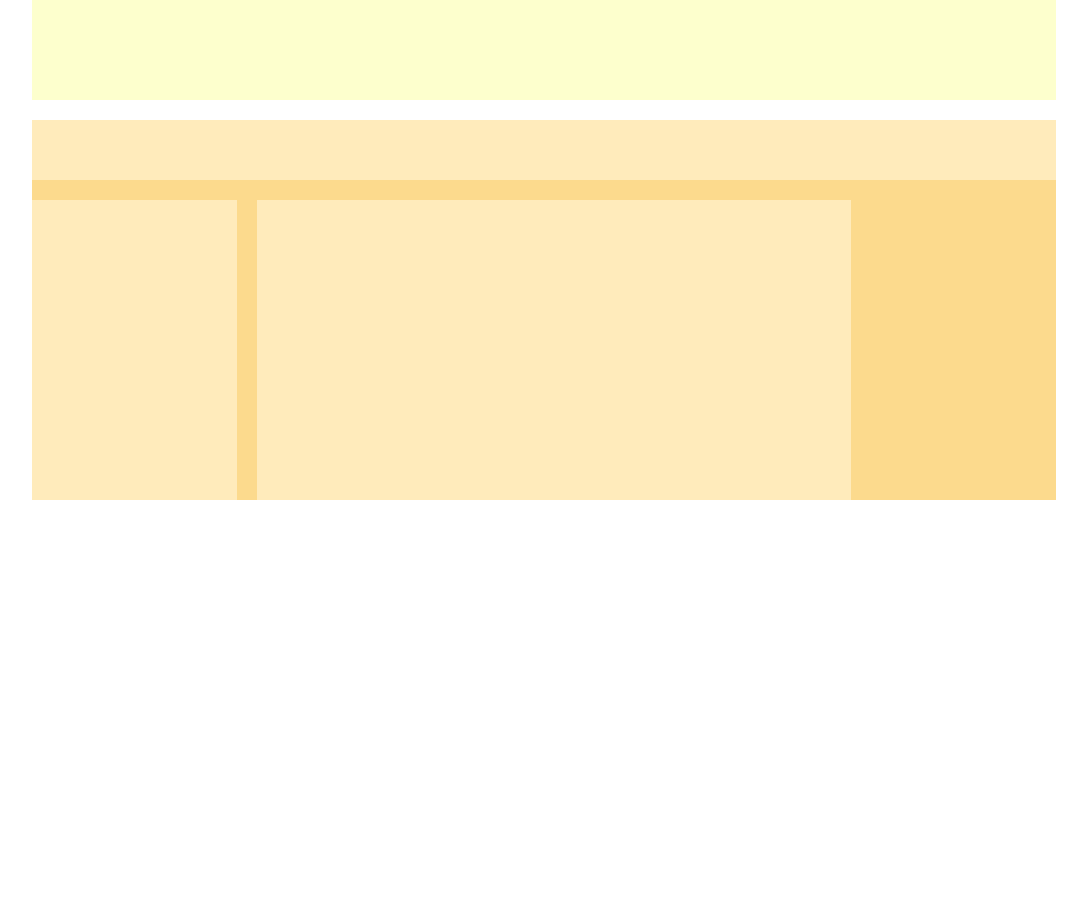
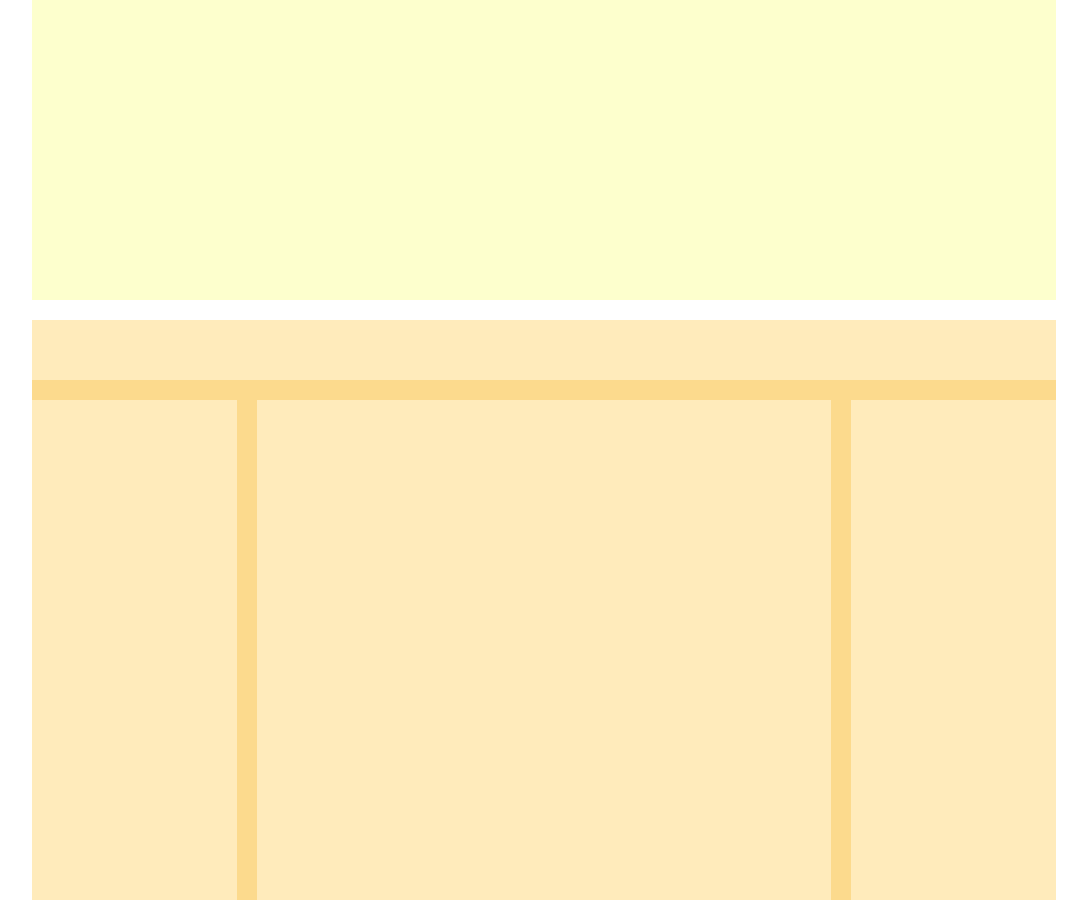
Before and after one commit to Leonardo-Selmini/htmlcss-struttura-wp, a plain HTML site: page index.html in a window 1280 px wide. Shown: the part 340-1260 px from the top of the page, without its empty margins (96-1183 px from the left). Before the commit the page ends 840 px from the top, so only its background shows below. Drawn offline with Linux system fonts and the light colour scheme.

Commit message:
main - aside right + height fix

```diff
--- a/index.html
+++ b/index.html
@@ -39,7 +39,7 @@
     </article>
 
 <!-------------------------------------------- main - aside right -->
-    <aside id="aside-right">
+    <aside id="aside-right" class="debug">
 
     </aside>
   </main>
--- a/style.css
+++ b/style.css
@@ -19,7 +19,7 @@
 }
 
 #header-bottom.debug{
-  height: 300px;
+  height: 500px;
   background-color:#fdffcd;
 }
 
@@ -29,15 +29,19 @@ nav.debug {
 }
 
 #aside-left.debug {
-  height: 300px;
+  height: 500px;
   background-color: #ffebbb;
 }
 
 article.debug {
-  height: 300px;
+  height: 500px;
   background-color: #ffebbb;
 }
 
+#aside-right.debug {
+  height: 500px;
+  background-color: #ffebbb;
+}
 
 /* header - header top */
 #header-top {
@@ -55,7 +59,7 @@ article.debug {
 main {
   width: 80%;
   background-color: #fcda8d;
-  margin: 0 auto;
+  margin: 0 auto 20px auto;
 }
 
 /* main - nav */
@@ -72,7 +76,13 @@ nav {
 
 /* main - central article */
 article {
-  width: 58%;
+  width: 56%;
   float: left;
   margin: 0 2%;
 }
+
+/* main - aside right */
+#aside-right {
+  width: 20%;
+  float: left;
+}
```
